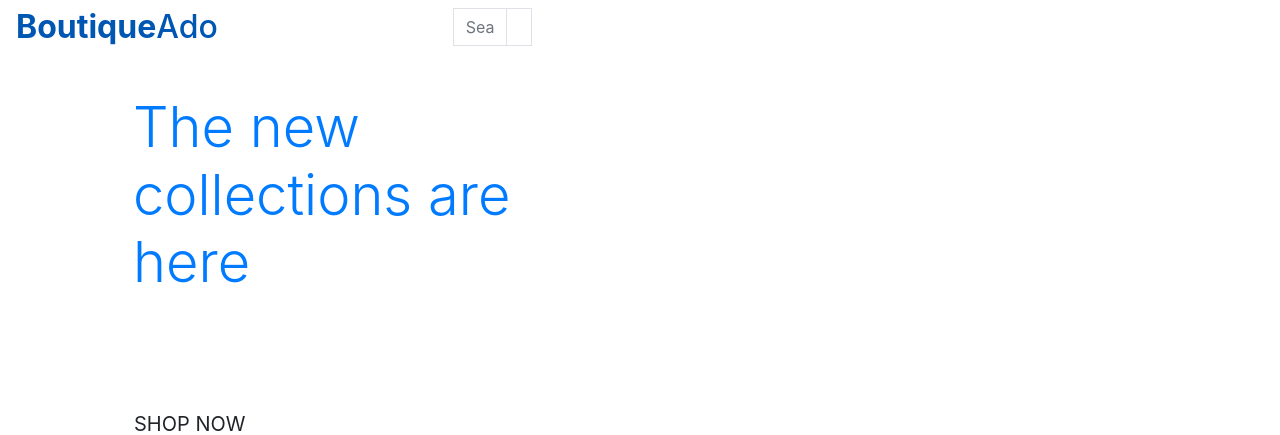
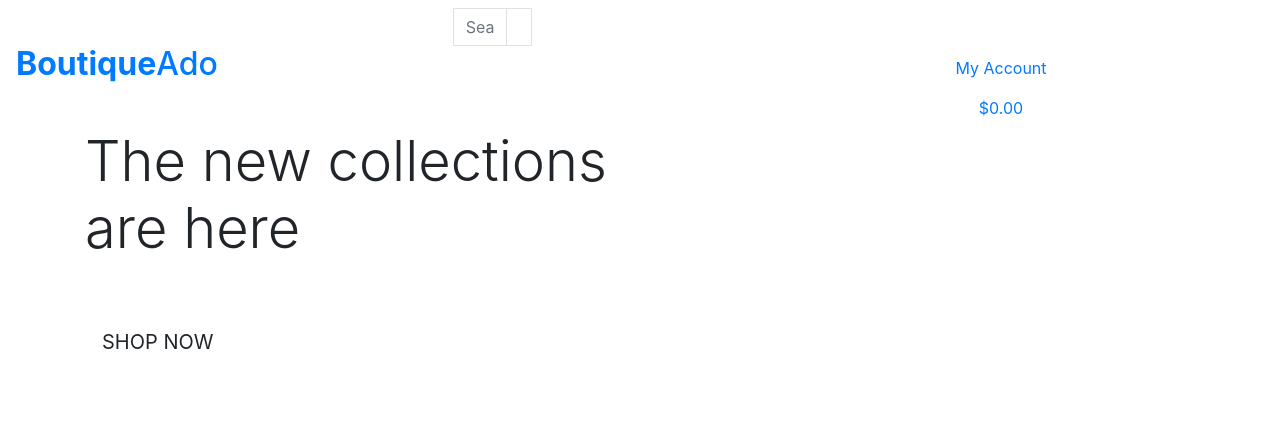
Before and after one commit to lorrainescanlon/boutique_ado_v1, a Django app: page / in a window 1280 px wide. Shown: the top 435 px of the page. Run offline with Django 3.2, Linux system fonts and the light colour scheme.

Commit message:
updated base template header to include user menu and shopping bag display

```diff
--- a/templates/base.html
+++ b/templates/base.html
@@ -38,7 +38,7 @@
                     <h2 class="logo-font text-black my-0"><strong>Boutique</strong>Ado</h2>
                 </href>
             </div>
-            <div class="col 12 col-lg-4 my-auto py-1 py-lg-0">
+            <div class="col-12 col-lg-4 my-auto py-1 py-lg-0">
                 <form method="GET" action="">
                     <div class="input-group w-100">
                         <input class="form-control border border-black rounded-0" type="text" name="q"
@@ -55,8 +55,40 @@
             </div>
             <div class="col 12 col-lg-4 my-auto py-1 py-lg-0">
                 <ul class="list-inline list-unstyled text-center text-lg-right my-0">
-                    <li class="list-inlin-item dropdown"></li>
-                    <li class="list-inlin-item"></li>
+                    <li class="list-inlin-item dropdown">
+                        <a class="text-black nav-link" href="#" id="user-options" data-toggle="dropdown" aria-haspopup="true" aria-expanded="false">
+                            <div class="text-center">
+                                <div><i class="fas fa-user fa-lg"></i></div>
+                                <p class="my-0">My Account</p>
+                            </div>
+                        </a>
+                        <div class="dropdown-menu border-0" aria-labelledby="user-options">
+                            {% if request.user.is_authenticated %}
+                                {% if request.user.is_superuser %}
+                                <a href="" class="dropdown-item">Product Management</a>
+                                {% endif %}
+                                <a href="" class="dropdown-item">My Profile</a>
+                                <a href="{% url 'account_logout' %}" class="dropdown-item">Logout</a>
+                            {% else %}
+                                <a href="{% url 'account_signup' %}" class="dropdown-item">Register</a>
+                                <a href="{% url 'account_login' %}" class="dropdown-item">Login</a>
+                            {% endif %}
+                        </div>
+                    </li>
+                    <li class="list-inlin-item">
+                        <a class="{% if grand_total %}text-info font-weight-bold{% else %}text-black{% endif %} nav-link" href="">
+                            <div class="text-center">
+                              <div><i class="fas fa-shopping-bag fa-lg"></i></div>
+                              <p class="my-0">
+                                {% if grand_total %}
+                                    ${{ grand_total|floatformat:2 }}
+                                {% else %}
+                                    $0.00
+                                {% endif %}
+                              </p>
+                            </div>
+                        </a>
+                    </li>
                 </ul>
             </div>
         </div>
```
Lines whose indentation alone changed are shown as unchanged.
